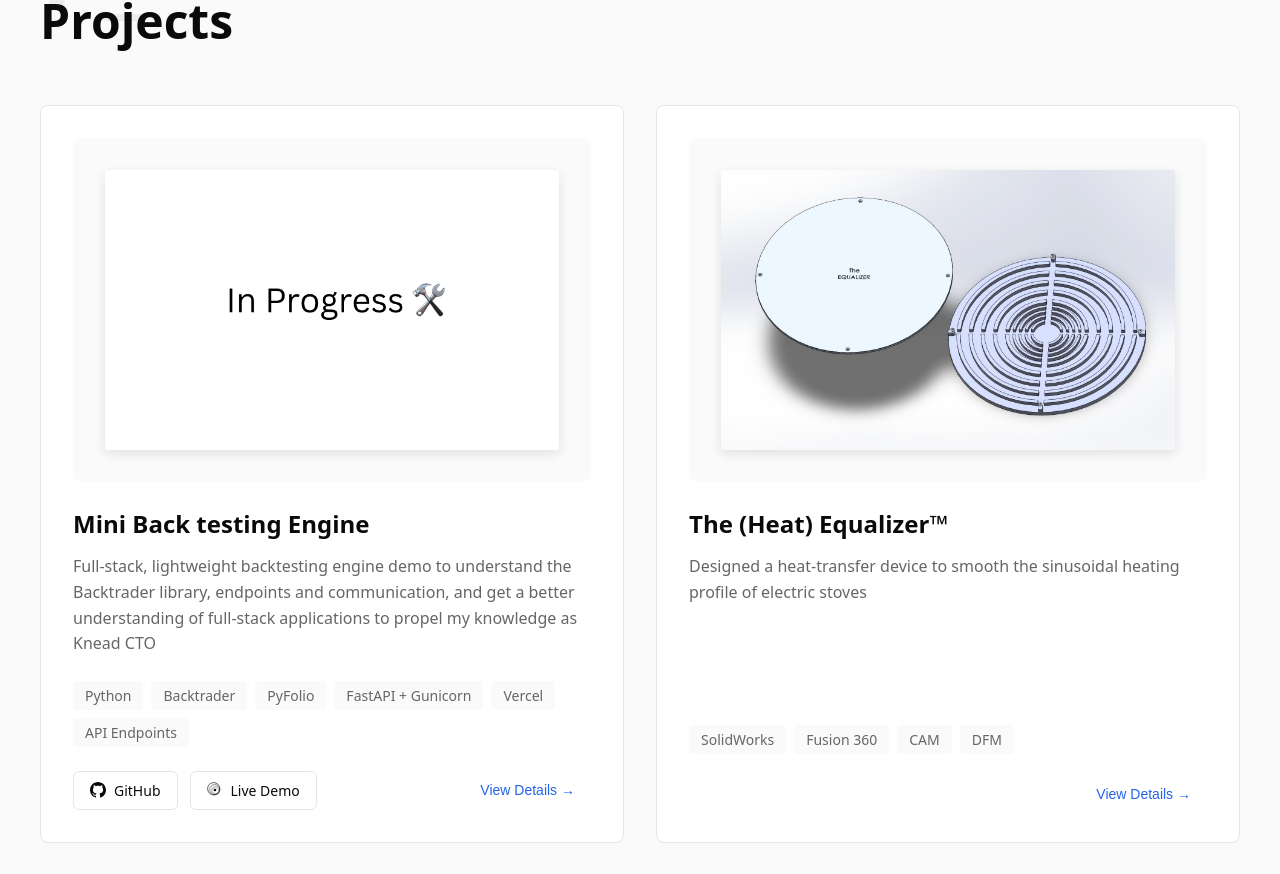
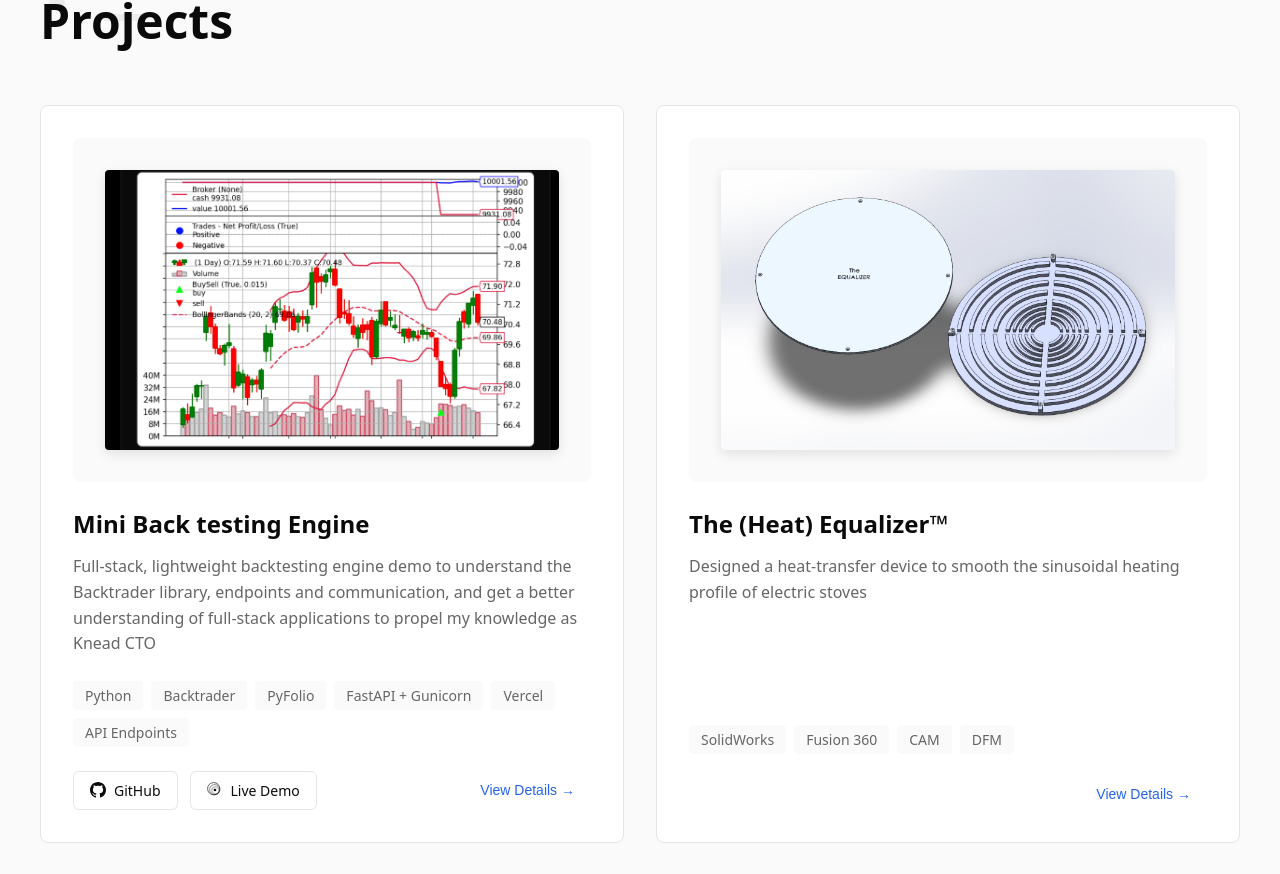
Before and after one commit to PabloCoralDev/react-personal-website, a React (Vite) app: page / in a window 1280 px wide. Shown: the part 1923-2797 px from the top of the page. Built offline with nearby package versions, Linux system fonts and the light colour scheme.

Commit message:
added pics to backtesting mini engine

```diff
--- a/src/App.tsx
+++ b/src/App.tsx
@@ -114,7 +114,8 @@ function App() {
       title: 'Mini Back testing Engine',
       description: 'Full-stack, lightweight backtesting engine demo to understand the Backtrader library, endpoints and communication, and get a better understanding of full-stack applications to propel my knowledge as Knead CTO',
       tags: ['Python', 'Backtrader', 'PyFolio', 'FastAPI + Gunicorn', 'Vercel', 'API Endpoints'],
-      outer_image: '/pictures/backtesting-in-out.png',
+      outer_image: '/pictures/backtesting-out.png',
+      inner_image: '/pictures/backtesting-in.png',
       details: {
 
         fullDescription: [],
```
Also changed, not shown: public/pictures/backtesting-in.png (added), public/pictures/backtesting-out.png (added).
